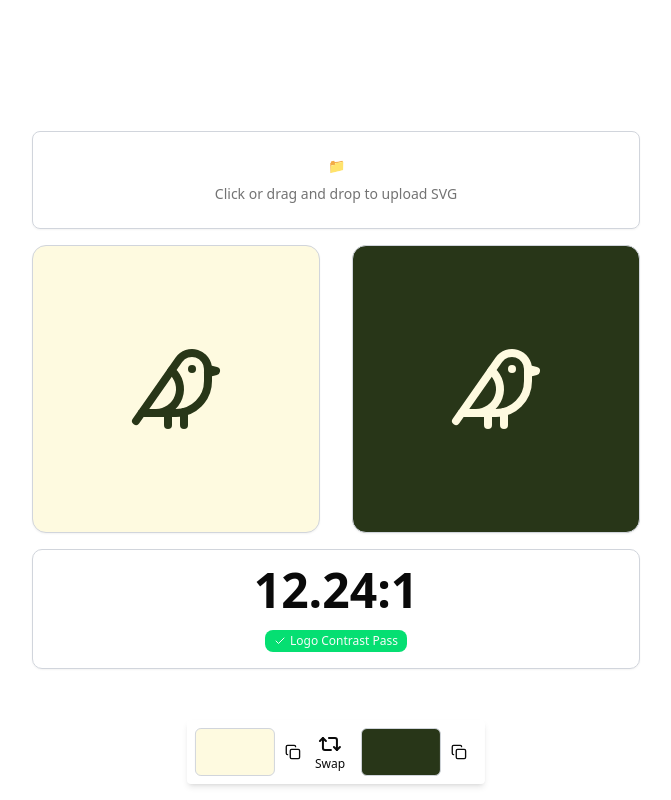
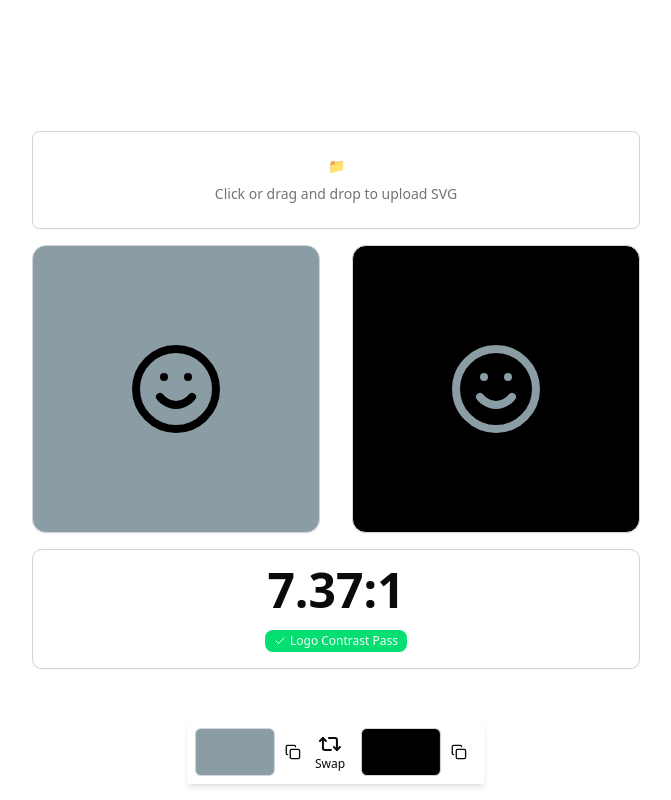
Before and after one commit to martinmolvaer/logocheck, a Next.js app: page / in a window 1280 px wide. Shown: the whole page, without its empty margins (304-975 px from the left). Built offline with nearby package versions, Linux system fonts and the light colour scheme.

Commit message:
Refactor ColorHolder and ColorPickerComponent for improved color handling; update LogoHolder SVG to use a smile icon

```diff
--- a/app/components/ColorHolder.tsx
+++ b/app/components/ColorHolder.tsx
@@ -8,8 +8,8 @@ import { Label } from '@/components/ui/label';
 
 function ColorHolder() {
   const [svg, setSvg] = useState('');
-  const [bgColor, setBgColor] = useState('#fefae0');
-  const [textColor, setTextColor] = useState('#283618');
+  const [bgColor, setBgColor] = useState('');
+  const [textColor, setTextColor] = useState('');
 
   const handleFileUpload = (e: React.ChangeEvent<HTMLInputElement>) => {
     const file = e.target.files?.[0];
--- a/app/components/ColorPickerComponent.tsx
+++ b/app/components/ColorPickerComponent.tsx
@@ -21,6 +21,25 @@ function ColorPickerComponent({
   const [copied, setCopied] = useState<string | null>(null);
   const [showTextPicker, setShowTextPicker] = useState(false);
   const [showBgPicker, setShowBgPicker] = useState(false);
+
+  const getRandomColor = () =>
+    `#${Math.floor(Math.random() * 16777215).toString(16)}`;
+
+  const isLightColor = (color: string) => {
+    const r = parseInt(color.slice(1, 3), 16);
+    const g = parseInt(color.slice(3, 5), 16);
+    const b = parseInt(color.slice(5, 7), 16);
+    const luminance = (0.299 * r + 0.587 * g + 0.114 * b) / 255;
+    return luminance > 0.5;
+  };
+
+  const randomBg = getRandomColor();
+  const randomText = isLightColor(randomBg) ? '#000000' : '#FFFFFF';
+
+  useEffect(() => {
+    setTextColor(randomText);
+    setBgColor(randomBg);
+  }, []);
 
   const textRef = useRef<HTMLDivElement>(null);
   const bgRef = useRef<HTMLDivElement>(null);
--- a/app/components/LogoHolder.tsx
+++ b/app/components/LogoHolder.tsx
@@ -1,4 +1,5 @@
 import React, { useMemo } from 'react';
+import { text } from 'stream/consumers';
 
 interface LogoHolderProps {
   textColor: string;
@@ -50,16 +51,31 @@ function LogoHolder({ textColor, bgColor, svg }: LogoHolderProps) {
             strokeWidth="2"
             strokeLinecap="round"
             strokeLinejoin="round"
-            className="lucide lucide-bird-icon lucide-bird"
+            className="lucide lucide-smile-icon lucide-smile"
           >
-            <path d="M16 7h.01" />
-            <path d="M3.4 18H12a8 8 0 0 0 8-8V7a4 4 0 0 0-7.28-2.3L2 20" />
-            <path d="m20 7 2 .5-2 .5" />
-            <path d="M10 18v3" />
-            <path d="M14 17.75V21" />
-            <path d="M7 18a6 6 0 0 0 3.84-10.61" />
+            <circle cx="12" cy="12" r="10" />
+            <path d="M8 14s1.5 2 4 2 4-2 4-2" />
+            <line x1="9" x2="9.01" y1="9" y2="9" />
+            <line x1="15" x2="15.01" y1="9" y2="9" />
           </svg>
         )}
+        {/* <svg
+          xmlns="http://www.w3.org/2000/svg"
+          width="24"
+          height="24"
+          viewBox="0 0 24 24"
+          fill="none"
+          stroke={textColor}
+          strokeWidth="2"
+          strokeLinecap="round"
+          strokeLinejoin="round"
+          className="lucide lucide-smile-icon lucide-smile"
+        >
+          <circle cx="12" cy="12" r="10" />
+          <path d="M8 14s1.5 2 4 2 4-2 4-2" />
+          <line x1="9" x2="9.01" y1="9" y2="9" />
+          <line x1="15" x2="15.01" y1="9" y2="9" />
+        </svg> */}
       </div>
       <div
         className="size-72 shadow-xs border border-gray-300 rounded-xl flex justify-center items-center p-6"
@@ -82,14 +98,12 @@ function LogoHolder({ textColor, bgColor, svg }: LogoHolderProps) {
             strokeWidth="2"
             strokeLinecap="round"
             strokeLinejoin="round"
-            className="lucide lucide-bird-icon lucide-bird"
+            className="lucide lucide-smile-icon lucide-smile"
           >
-            <path d="M16 7h.01" />
-            <path d="M3.4 18H12a8 8 0 0 0 8-8V7a4 4 0 0 0-7.28-2.3L2 20" />
-            <path d="m20 7 2 .5-2 .5" />
-            <path d="M10 18v3" />
-            <path d="M14 17.75V21" />
-            <path d="M7 18a6 6 0 0 0 3.84-10.61" />
+            <circle cx="12" cy="12" r="10" />
+            <path d="M8 14s1.5 2 4 2 4-2 4-2" />
+            <line x1="9" x2="9.01" y1="9" y2="9" />
+            <line x1="15" x2="15.01" y1="9" y2="9" />
           </svg>
         )}
       </div>
```
